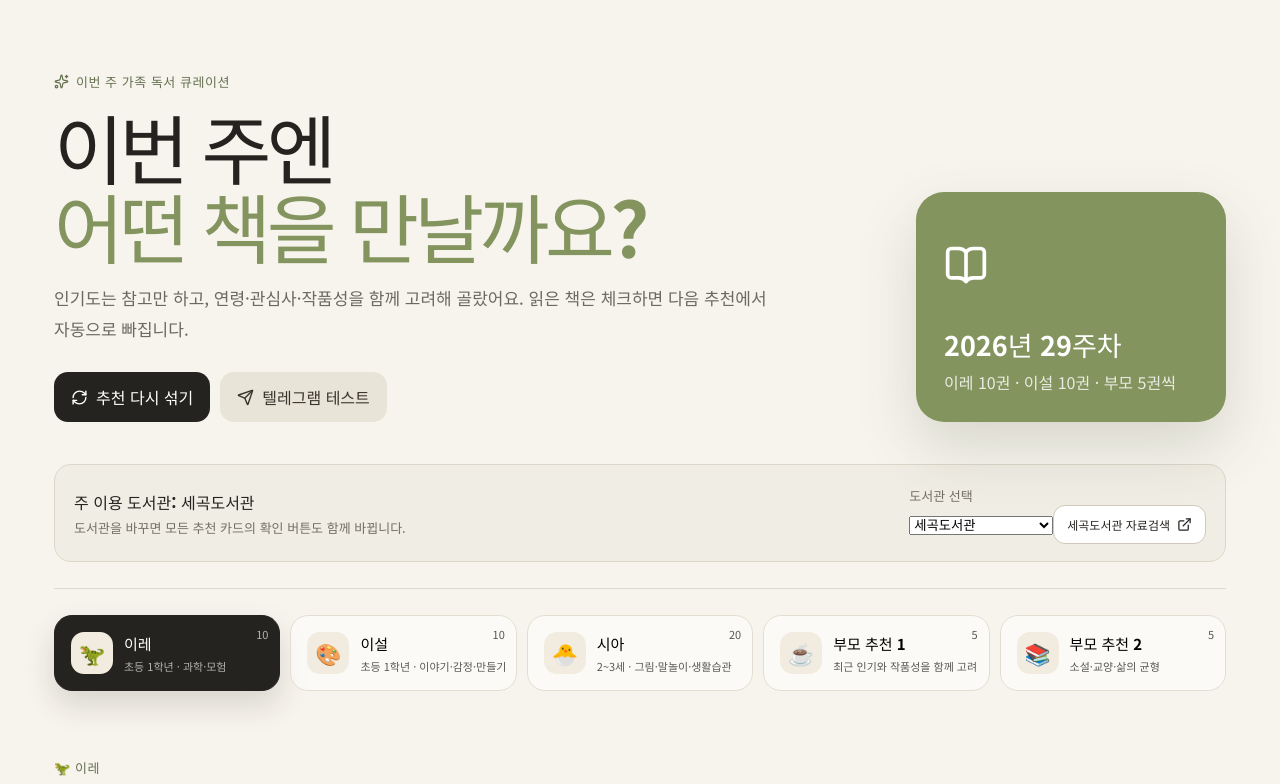
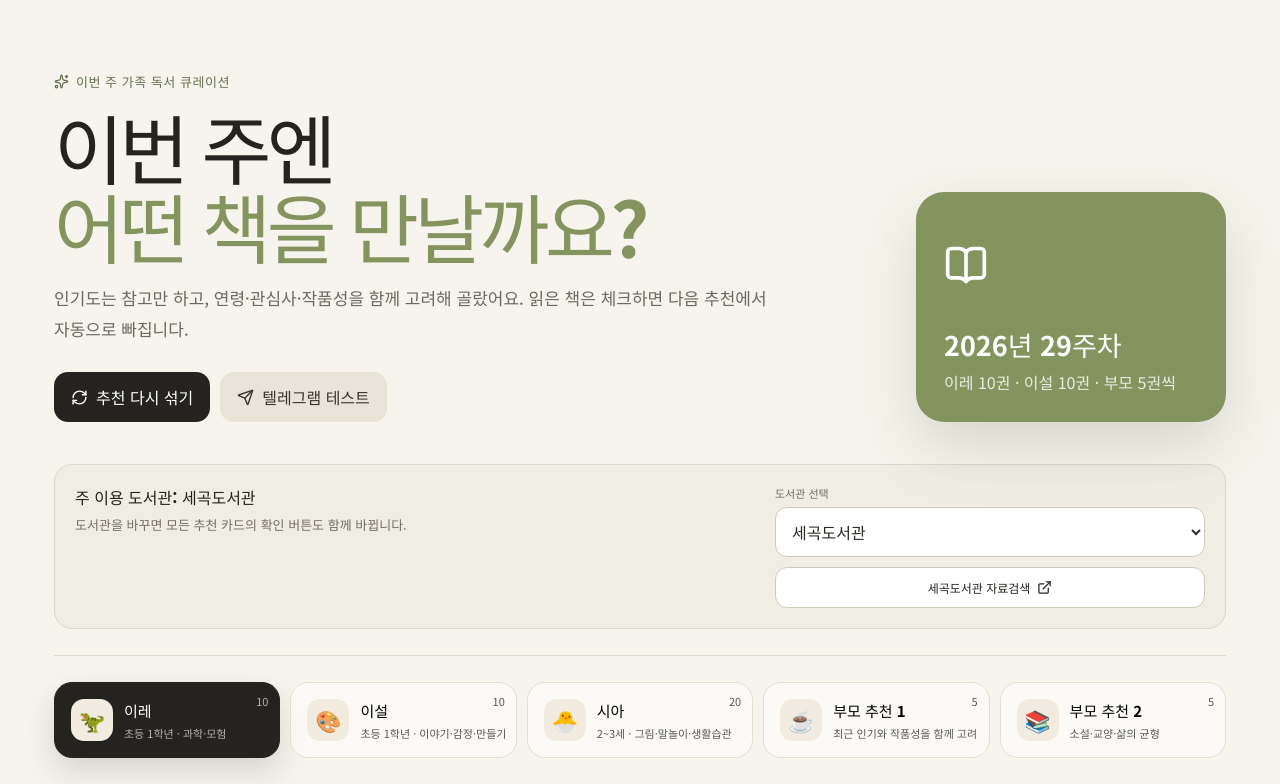
Before and after one commit to isaac0226/suggestbook, a React (Vite) app: page / in a window 1280 px wide. Shown: the top 784 px of the page. Built offline with nearby package versions, Linux system fonts and the light colour scheme.

Commit message:
Style selectable library settings

```diff
--- a/src/styles.css
+++ b/src/styles.css
@@ -9,7 +9,7 @@
 
 * { box-sizing: border-box; }
 body { margin: 0; min-width: 320px; background: #f7f4ed; }
-button, input { font: inherit; }
+button, input, select { font: inherit; }
 button { cursor: pointer; }
 a { color: inherit; text-decoration: none; }
 
@@ -35,10 +35,17 @@ a { color: inherit; text-decoration: none; }
 .hero-card strong { margin-top: 38px; font-size: 27px; }
 .hero-card span { opacity: .82; margin-top: 6px; }
 main { max-width: 1240px; margin: 0 auto; padding: 0 34px 64px; }
-.library-note { margin-bottom: 26px; padding: 17px 19px; border: 1px solid #dcd7ca; border-radius: 17px; background: #f0ede4; display: flex; align-items: center; justify-content: space-between; gap: 16px; }
-.library-note strong, .library-note span { display: block; }
-.library-note span { margin-top: 4px; color: #746f66; font-size: 13px; }
-.library-note a { flex: 0 0 auto; border: 1px solid #d0c9bb; border-radius: 12px; background: white; padding: 10px 13px; display: inline-flex; align-items: center; gap: 7px; font-size: 12px; font-weight: 750; }
+.library-note { margin-bottom: 26px; padding: 20px; border: 1px solid #dcd7ca; border-radius: 18px; background: #f0ede4; display: grid; grid-template-columns: minmax(0, 1fr) minmax(280px, 430px); align-items: start; gap: 22px; }
+.library-summary strong, .library-summary span { display: block; }
+.library-summary span { margin-top: 6px; color: #746f66; font-size: 13px; line-height: 1.6; }
+.library-controls { display: grid; gap: 10px; }
+.library-controls label { display: grid; gap: 6px; }
+.library-controls label > span { font-size: 11px; font-weight: 800; color: #716c62; }
+.library-controls select, .library-controls input { width: 100%; border: 1px solid #d0c9bb; border-radius: 12px; background: white; padding: 11px 12px; color: #2d2a25; outline: none; }
+.library-controls select:focus, .library-controls input:focus { border-color: #84945f; box-shadow: 0 0 0 3px rgba(132,148,95,.12); }
+.custom-library-fields { display: grid; gap: 8px; }
+.library-controls a, .disabled-library-link { width: 100%; border: 1px solid #d0c9bb; border-radius: 12px; background: white; padding: 11px 13px; display: inline-flex; align-items: center; justify-content: center; gap: 7px; font-size: 12px; font-weight: 750; }
+.disabled-library-link { color: #9c968b; cursor: default; }
 .profile-tabs { display: grid; grid-template-columns: repeat(5, 1fr); gap: 10px; border-top: 1px solid #ded9cf; padding-top: 26px; }
 .profile { position: relative; min-width: 0; border: 1px solid #e4ded2; background: rgba(255,255,255,.55); border-radius: 18px; padding: 16px; text-align: left; display: flex; align-items: center; gap: 11px; transition: .2s ease; }
 .profile:hover { transform: translateY(-2px); background: white; }
@@ -88,8 +95,7 @@ footer strong { color: #25231f; }
   .hero { padding: 44px 18px 30px; }
   main { padding: 0 18px 46px; }
   .hero h1 { font-size: 44px; }
-  .library-note { align-items: stretch; flex-direction: column; }
-  .library-note a { justify-content: center; }
+  .library-note { grid-template-columns: 1fr; }
   .profile-tabs { grid-template-columns: 1fr; }
   .toolbar { align-items: stretch; flex-direction: column; }
   .search-box { width: 100%; }
```
